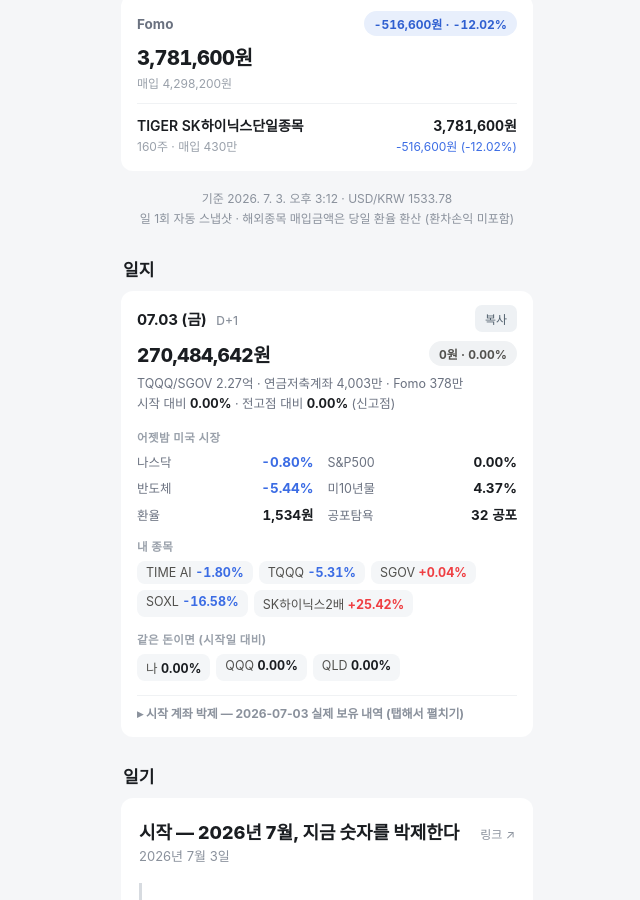
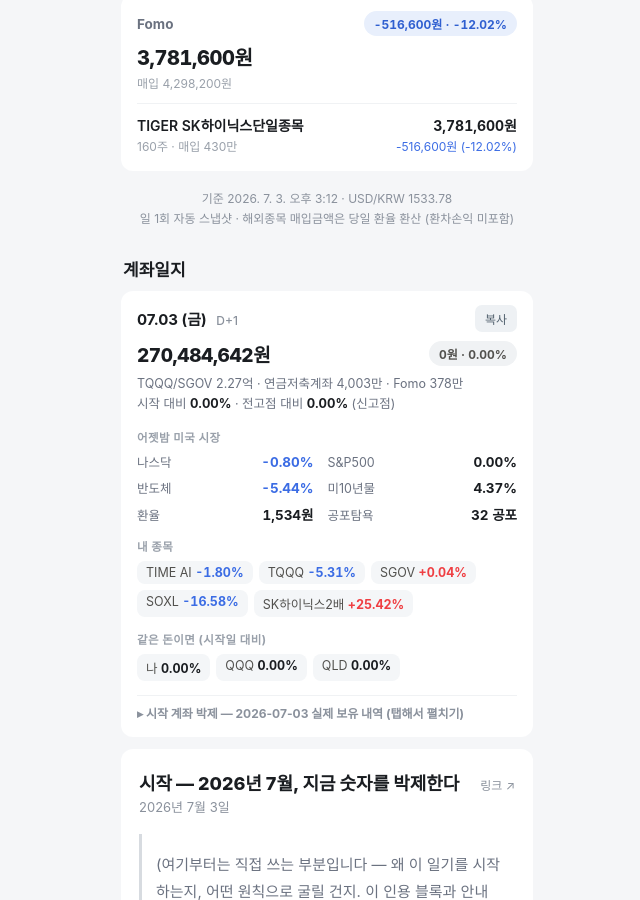
Before and after one commit to yoonwu/invest-log, a Jekyll site: the page built from index.html, in a window 1280 px wide and 900 px high, scrolled down 969 px. Shown: the whole window, without its empty margins (313-953 px from the left). Built offline with Jekyll 4.4.1, drawn with Linux system fonts in a browser that asks for light colours.

Commit message:
카테고리 3분류로 정리: 계좌일지 / 생각 / 월결산 (네이버와 통일)
- '일지'(자동)+'일기'(기본 글) 섹션을 '계좌일지' 하나로 통합
- '칼럼' 카테고리를 '생각'으로 개명
- '월결산' 카테고리 신설 — monthly-draft.mjs 초안에 프런트매터 안내 추가
- 복사 텍스트 헤더도 '계좌일지'로 통일 (네이버 카테고리명과 일치)
- 글 카드 렌더링을 _includes/post-card.html 로 공통화

Co-Authored-By: Claude Sonnet 5 <noreply@anthropic.com>
Claude-Session: https://claude.ai/code/session_01YQmWVq7bXaFTgzBNyEifEq

```diff
--- /dev/null
+++ b/_includes/post-card.html
@@ -0,0 +1,8 @@
+<article class="post" style="margin-bottom:14px">
+  <div style="display:flex;justify-content:space-between;align-items:baseline;gap:10px">
+    <h1 style="font-size:18px;margin:0 0 2px">{{ include.post.title }}</h1>
+    <a href="{{ include.post.url | relative_url }}" style="flex:none;font-size:12px;color:#8a919c;text-decoration:none">링크 ↗</a>
+  </div>
+  <div class="post-date">{{ include.post.date | date: "%Y년 %-m월 %-d일" }}</div>
+  <div class="post-body">{{ include.post.content }}</div>
+</article>
--- a/index.html
+++ b/index.html
@@ -9,38 +9,25 @@ layout: default
 </section>
 
 <section class="feed">
-  <h2>일지</h2>
+  <h2>계좌일지</h2>
   <div id="feed"></div>
   <button class="more-btn" id="more" style="display:none">지난 일지 더 보기</button>
-</section>
-
-<section class="feed">
-  <h2>일기</h2>
-  {% for post in site.posts %}{% unless post.categories contains "칼럼" %}
-  <article class="post" style="margin-bottom:14px">
-    <div style="display:flex;justify-content:space-between;align-items:baseline;gap:10px">
-      <h1 style="font-size:18px;margin:0 0 2px">{{ post.title }}</h1>
-      <a href="{{ post.url | relative_url }}" style="flex:none;font-size:12px;color:#8a919c;text-decoration:none">링크 ↗</a>
-    </div>
-    <div class="post-date">{{ post.date | date: "%Y년 %-m월 %-d일" }}</div>
-    <div class="post-body">{{ post.content }}</div>
-  </article>
+  {% for post in site.posts %}{% unless post.categories contains "생각" or post.categories contains "월결산" %}
+    {% include post-card.html post=post %}
   {% endunless %}{% endfor %}
 </section>
 
-{% assign cols = site.categories["칼럼"] %}{% if cols %}
+{% assign thoughts = site.categories["생각"] %}{% if thoughts %}
 <section class="feed">
-  <h2>칼럼</h2>
-  {% for post in cols %}
-  <article class="post" style="margin-bottom:14px">
-    <div style="display:flex;justify-content:space-between;align-items:baseline;gap:10px">
-      <h1 style="font-size:18px;margin:0 0 2px">{{ post.title }}</h1>
-      <a href="{{ post.url | relative_url }}" style="flex:none;font-size:12px;color:#8a919c;text-decoration:none">링크 ↗</a>
-    </div>
-    <div class="post-date">{{ post.date | date: "%Y년 %-m월 %-d일" }}</div>
-    <div class="post-body">{{ post.content }}</div>
-  </article>
-  {% endfor %}
+  <h2>생각</h2>
+  {% for post in thoughts %}{% include post-card.html post=post %}{% endfor %}
+</section>
+{% endif %}
+
+{% assign settlements = site.categories["월결산"] %}{% if settlements %}
+<section class="feed">
+  <h2>월결산</h2>
+  {% for post in settlements %}{% include post-card.html post=post %}{% endfor %}
 </section>
 {% endif %}
 
@@ -97,7 +84,7 @@ window.SITE_URL = "{{ site.url }}{{ site.baseurl }}/";
   /* 일지 1건 → 복붙용 플레인 텍스트 (네이버/티스토리) */
   function copyText(e) {
     const md = e.market, L = [];
-    L.push(`📒 투자일지 ${e.date.replaceAll("-", ".")} (${dow(e.date)}) D+${dplus(e.date)}`);
+    L.push(`📒 계좌일지 ${e.date.replaceAll("-", ".")} (${dow(e.date)}) D+${dplus(e.date)}`);
     L.push("");
     L.push(`[계좌] 총 ${won(e.totalKrw)} (전일 ${signWon(e.dayChg)}, ${sign(e.dayChgPct)})`);
     e.accounts.forEach(a => L.push(` · ${a.name} ${won(a.totalKrw)} (${sign(a.plPct)})`));
--- a/scripts/monthly-draft.mjs
+++ b/scripts/monthly-draft.mjs
@@ -33,6 +33,8 @@ const trades = month.flatMap(e => (e.trades || []).map(t =>
 
 const md = `## ${ym} 결산 초안 (자동 생성 — 이 표를 바탕으로 글을 쓰세요)
 
+> _posts/ 에 글로 옮길 때 프런트매터에 \`category: 월결산\`을 넣으면 홈의 월결산 섹션에 모입니다.
+
 | 항목 | 값 |
 |---|---|
 | 기간 | ${first.date} ~ ${last.date} (${month.length}일 기록) |
```
